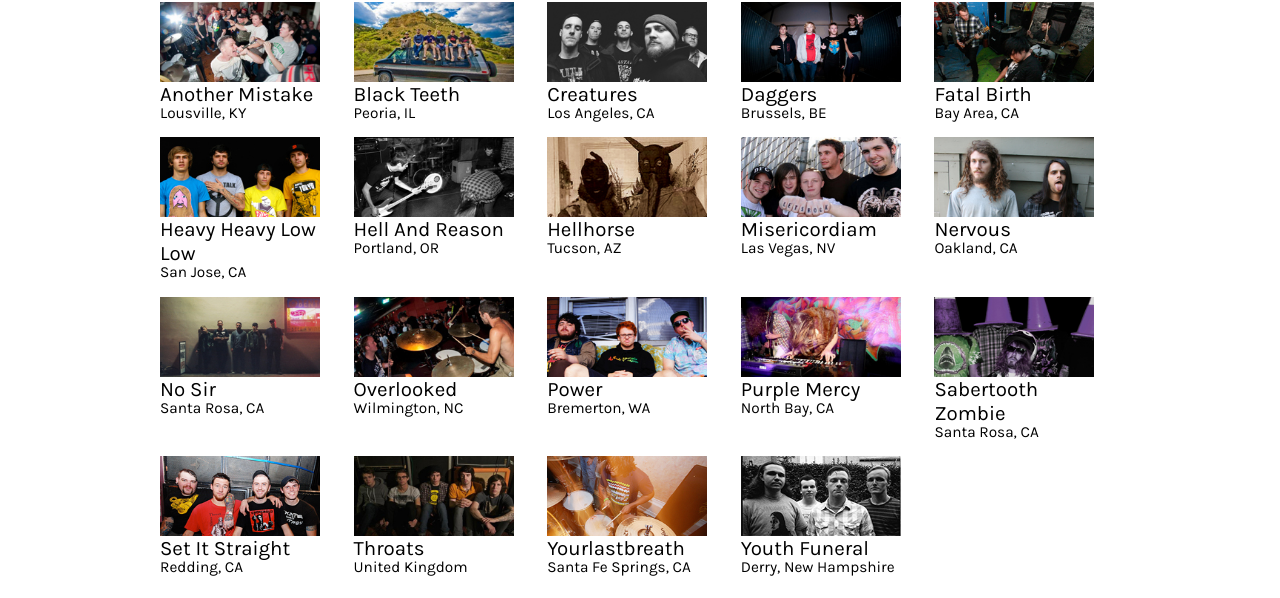
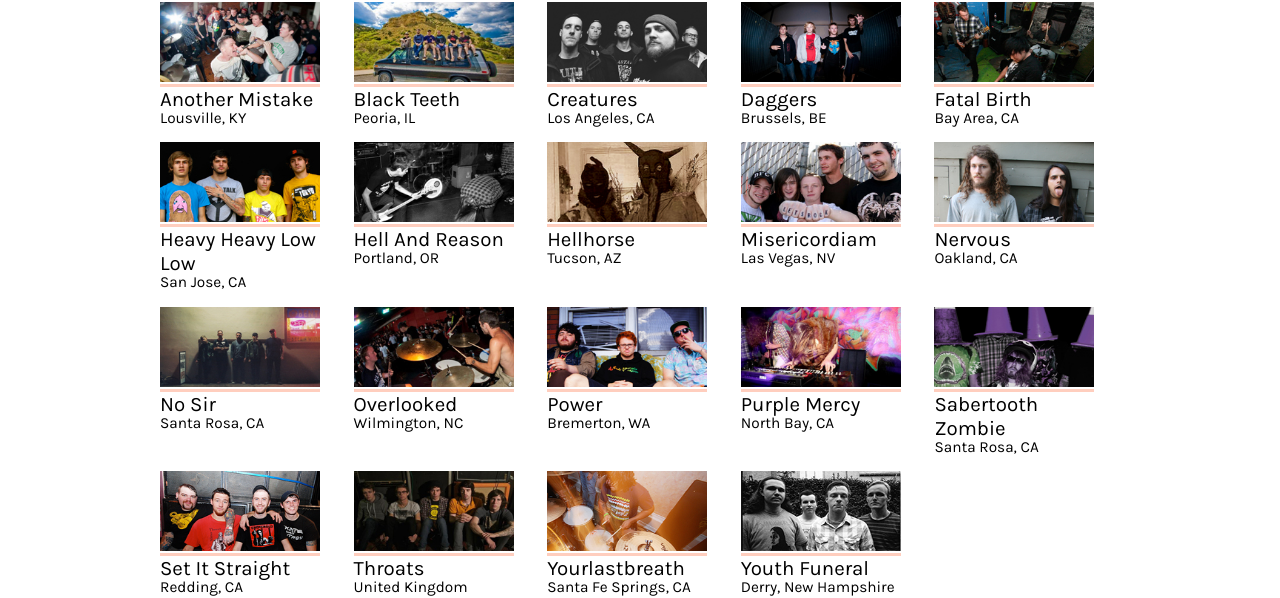
Before and after one commit to etsyketsy/tg-react, a React app: page /artists in a window 1280 px wide. Shown: the part 202-800 px from the top of the page. Built offline with nearby package versions, Linux system fonts and the light colour scheme.

Commit message:
Adding pink highlight to artist slides on All Artists page

```diff
--- a/src/containers/Artist/index.css
+++ b/src/containers/Artist/index.css
@@ -3,11 +3,14 @@
     display: flex;
     flex-flow: column wrap;
     font-family: 'Karla', sans-serif;
+    margin-top: .25vh;
+    border-top: solid #ffcebe;
 }
 
 .artistSlide .location {
     font-size: 1.2vw;
     line-height: 1em;
+
 }
 
 .artistSlide img {
@@ -16,8 +19,6 @@
     height: 10vh;
     object-fit: contian;
 }
-
-
 
 .artistSlide {
     display: flex;
```
